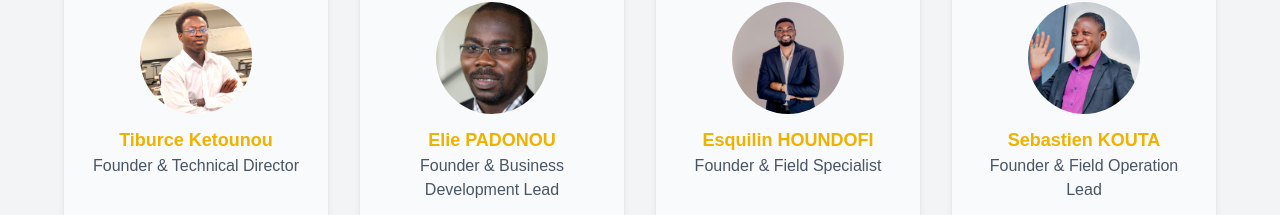
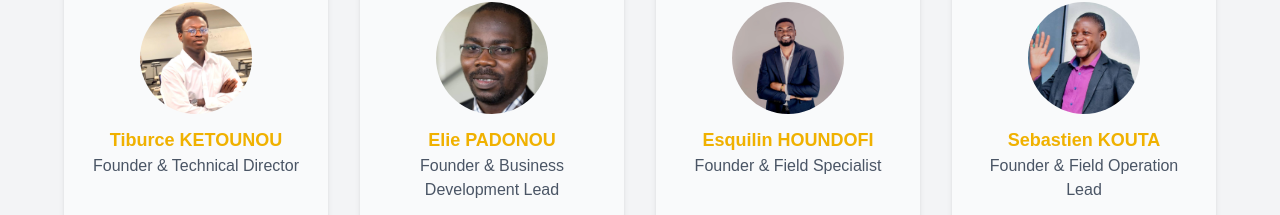
Before and after one commit to Tibo7777/drex, a Next.js app: page /about in a window 1280 px wide. Shown: the part 694-909 px from the top of the page. Built offline with nearby package versions, Linux system fonts and the light colour scheme.

Commit message:
Initial DREX commit

```diff
--- a/src/app/about/page.js
+++ b/src/app/about/page.js
@@ -10,7 +10,7 @@ import "swiper/css/pagination";
 export default function AboutPage() {
   const team = [
     {
-      name: "Tiburce Ketounou",
+      name: "Tiburce KETOUNOU",
       role: "Founder & Technical Director",
       img: "/images/team1.jpg",
       objectPosition: "top", // centré sur haut
```
